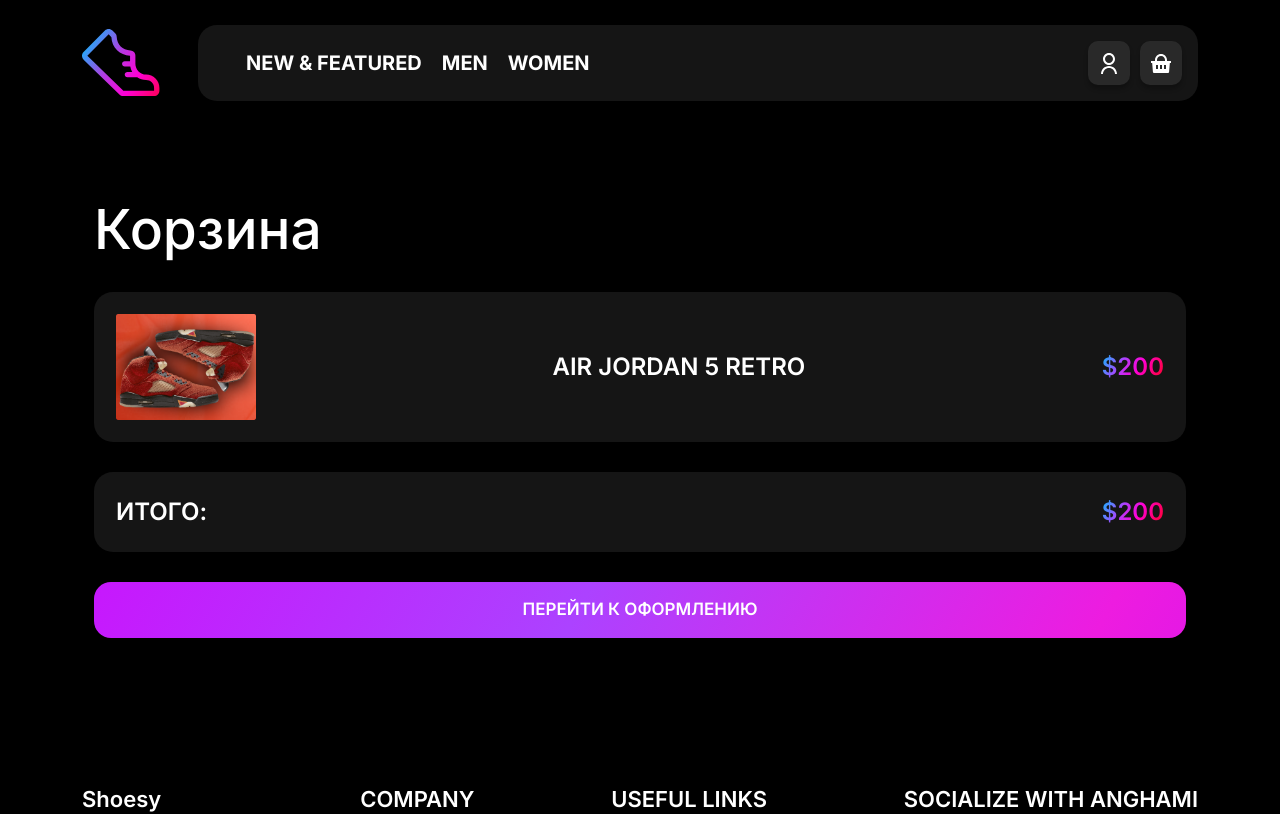
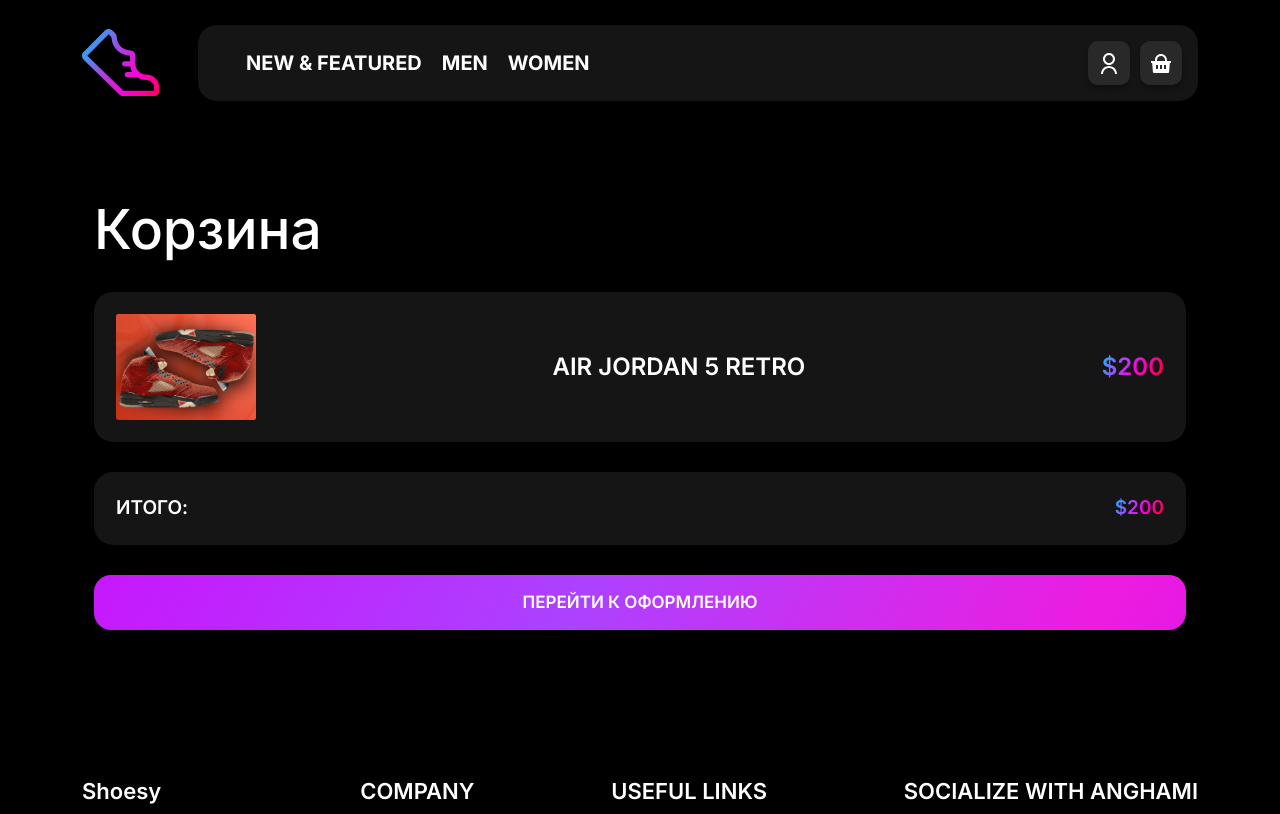
Before and after one commit to normansrgn/graduateWork, a React app: page /basket in a window 1280 px wide. Shown: the top 814 px of the page. Built offline with nearby package versions, Linux system fonts and the light colour scheme; the HTML template or start-up script is replaced by a standard one.

Commit message:
basket optimizide

```diff
--- a/src/components/BasketItems/BasketCard.jsx
+++ b/src/components/BasketItems/BasketCard.jsx
@@ -16,9 +16,9 @@
         </section>
       </div>
       <div className="col-xxl-6">
-        <section className="basketCard">
-          <div className="basketCard__title">ИТОГО:</div>
-          <div className="basketCard__price">$200</div>
+        <section className="basketCardInfo">
+          <div className="basketCardInfo__title">ИТОГО:</div>
+          <div className="basketCardInfo__price">$200</div>
         </section>
       </div>
       <div className="col-xxl-6">
--- a/src/components/BasketItems/__BasketCard.scss
+++ b/src/components/BasketItems/__BasketCard.scss
@@ -9,6 +9,12 @@
   padding: 22px;
   gap: 30px;
   max-width: 100%;
+  cursor: pointer;
+  transition: 0.2s ease-in-out;
+
+  &:hover {
+    background-color: #1b1b1b;
+  }
 
   &__title {
     font-size: 24px;
@@ -36,6 +42,38 @@
   }
 }
 
+.basketCardInfo {
+  margin-top: 30px;
+  background-color: #151515;
+  border-radius: 19px;
+  display: flex;
+  align-items: center;
+  justify-content: space-between;
+  // width: 600px;
+  padding: 22px;
+  gap: 30px;
+  max-width: 100%;
+
+  &__title {
+    font-size: 19px;
+    font-weight: 600;
+  }
+
+  &__price {
+    font-size: 19px;
+    font-weight: 600;
+    background: linear-gradient(
+      118.79deg,
+      rgb(6, 193, 252) 2.254%,
+      rgb(172, 66, 255) 33.741%,
+      rgb(255, 0, 214) 57.356%,
+      rgb(255, 0, 61) 90.232%
+    );
+    -webkit-background-clip: text;
+    color: transparent;
+  }
+}
+
 .basketButton {
   margin-top: 30px;
   border: none;
@@ -45,9 +83,15 @@
   border-radius: 17px;
   font-weight: 600;
   color: white;
-  background: linear-gradient(118.79deg, rgb(210, 6, 252) 2.254%, rgb(172, 66, 255) 33.741%, rgb(237, 28, 224) 57.356%, rgb(177, 0, 255) 90.232%);
-    background-size: 200% 200%;
-    animation: gradientShift 6s linear infinite;
+  background: linear-gradient(
+    118.79deg,
+    rgb(210, 6, 252) 2.254%,
+    rgb(172, 66, 255) 33.741%,
+    rgb(237, 28, 224) 57.356%,
+    rgb(177, 0, 255) 90.232%
+  );
+  background-size: 200% 200%;
+  animation: gradientShift 6s linear infinite;
 }
 
 @media (max-width: 688px) {
```
